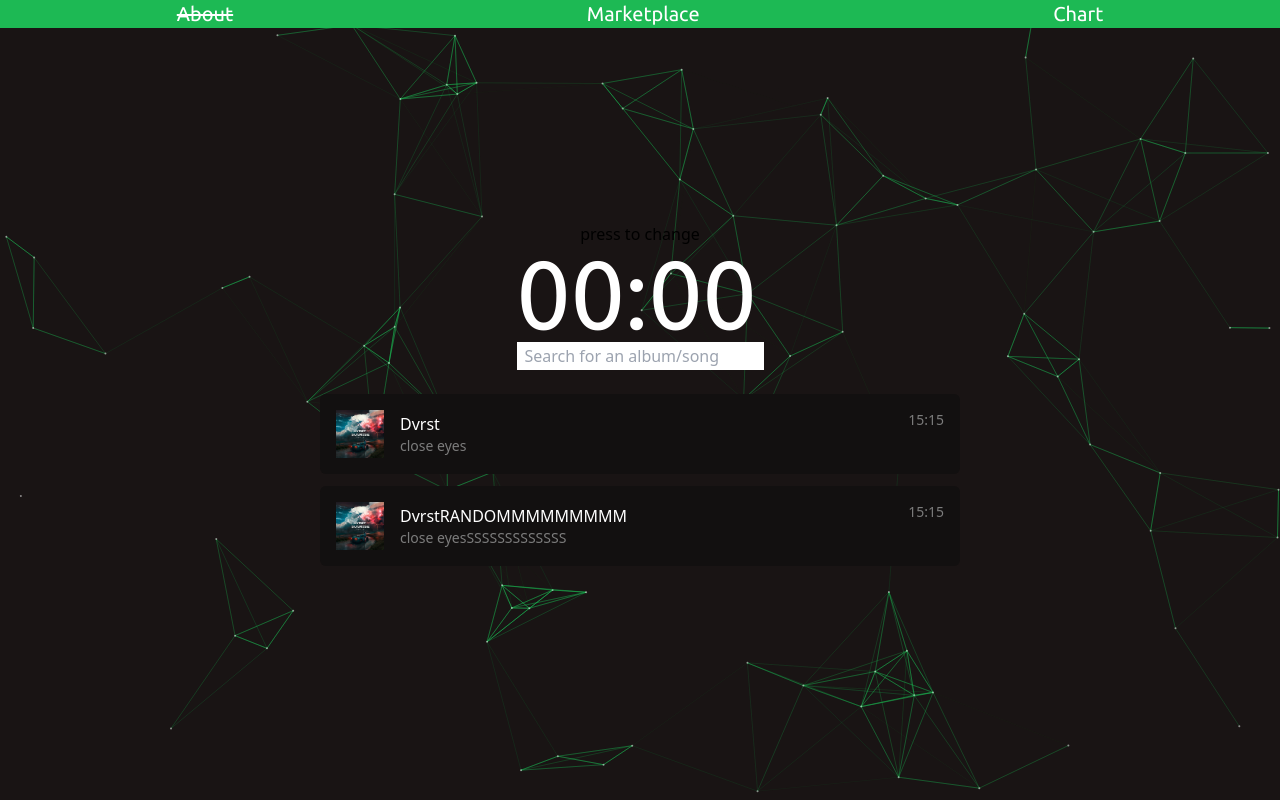
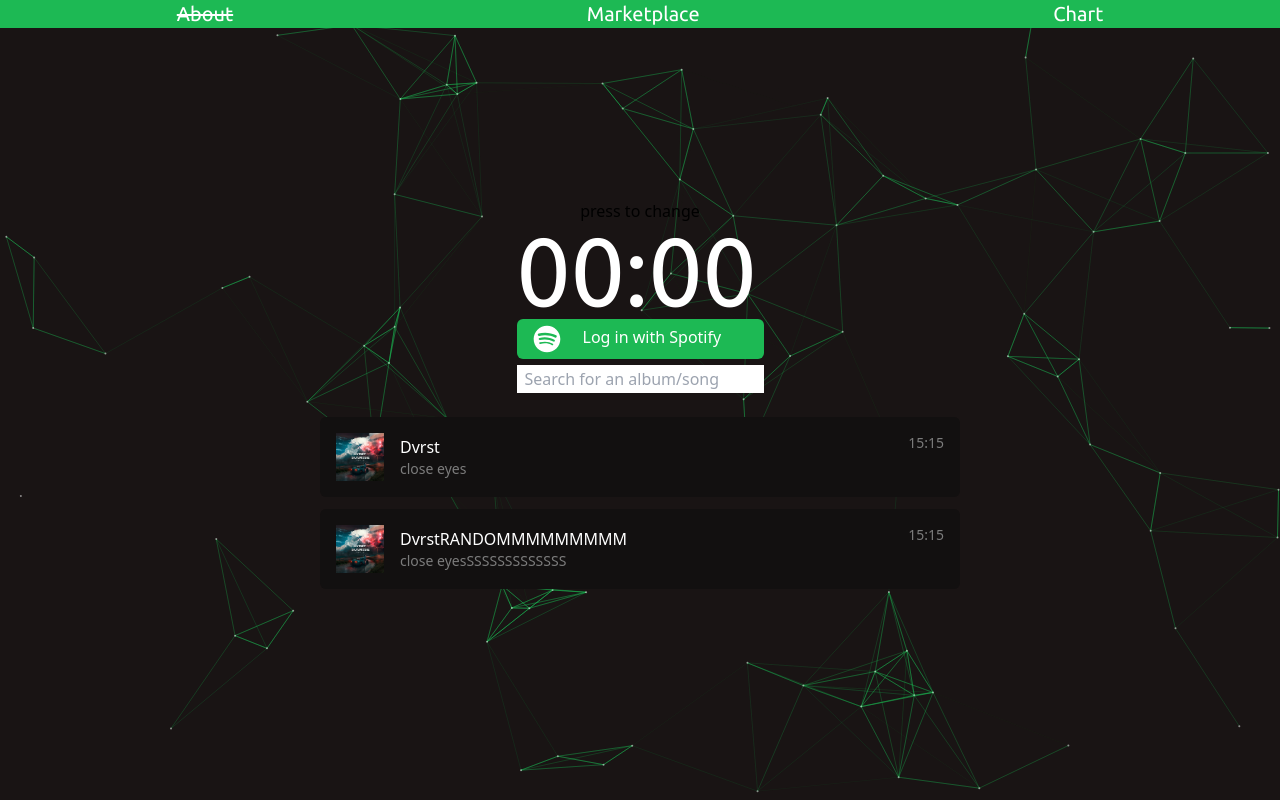
Before and after one commit to IlyaKIS1/Clockify, a React (Create React App) app: page / in a window 1280 px wide. Built offline with nearby package versions, Linux system fonts and the light colour scheme.

Commit message:
created login button

```diff
--- a/src/App.js
+++ b/src/App.js
@@ -1,4 +1,5 @@
 import { useState } from 'react';
+import ButtonLogIn from './components/ButtonLogIn';
 import Footer from './components/Footer';
 import ParticlesLayer from './components/ParticlesLayer';
 import dvrst from './images/dvrst.jpg'; // Tell webpack this JS file uses this image
@@ -20,17 +21,20 @@ function App() {
     <Footer colour={colour}/>
     <ParticlesLayer colour={colour}/>
 
+
     {/*main div */}
     <div className="flex justify-center flex-col items-center h-screen">
     <button onClick={onClickHandler}>press to change</button>
      <div>
+
       <Timer />
-
+      <ButtonLogIn />
       <SearchBar />
 
     </div>
 
     <br />
+
 
 <SearchResults artist={"Dvrst"} title={'close eyes'} songTime={"15:15"}/>
 
--- /dev/null
+++ b/src/components/ButtonLogIn.js
@@ -0,0 +1,24 @@
+import React from 'react'
+import logo from '.././images/Spotify-Icon-White-Logo.wine.svg';
+
+const AUTH_URL = "https://accounts.spotify.com/authorize?client_id=4a0c5ad7c97644a8a43e7bbab5849ff7&response_type=code&redirect_uri=http://localhost:3000&scope=streaming%20user-read-email%20user-read-private%20user-library-read%20user-library-modify%20user-read-playback-state%20user-modify-playback-state";
+
+
+export default function ButtonLogIn() {
+    const onClickHandler = () => {
+        window.location=AUTH_URL;
+      }
+
+  return (
+    <button onClick={onClickHandler}  className=" bg-spotify-green text-white w-full h-10 rounded-md">
+      <div className="flex justify-center h-full w-full">
+      <img src={logo} className=" h-10  inline"/>
+
+      <div className="flex align-center h-full w-full">
+      <h1 className='inline text-base p-1.5'>Log in with Spotify</h1>
+
+      </div>
+      </div>
+      </button>
+  )
+}
```
